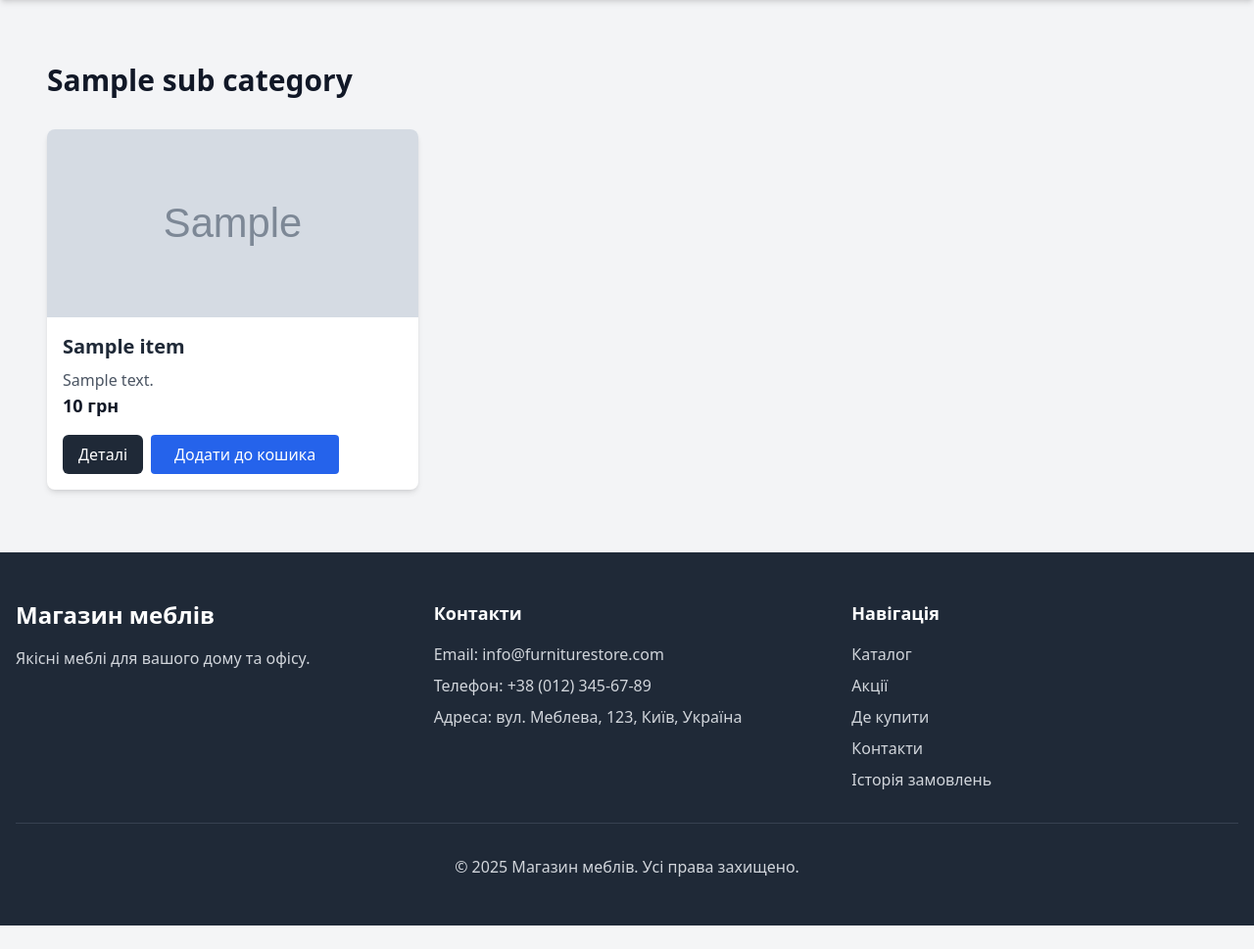
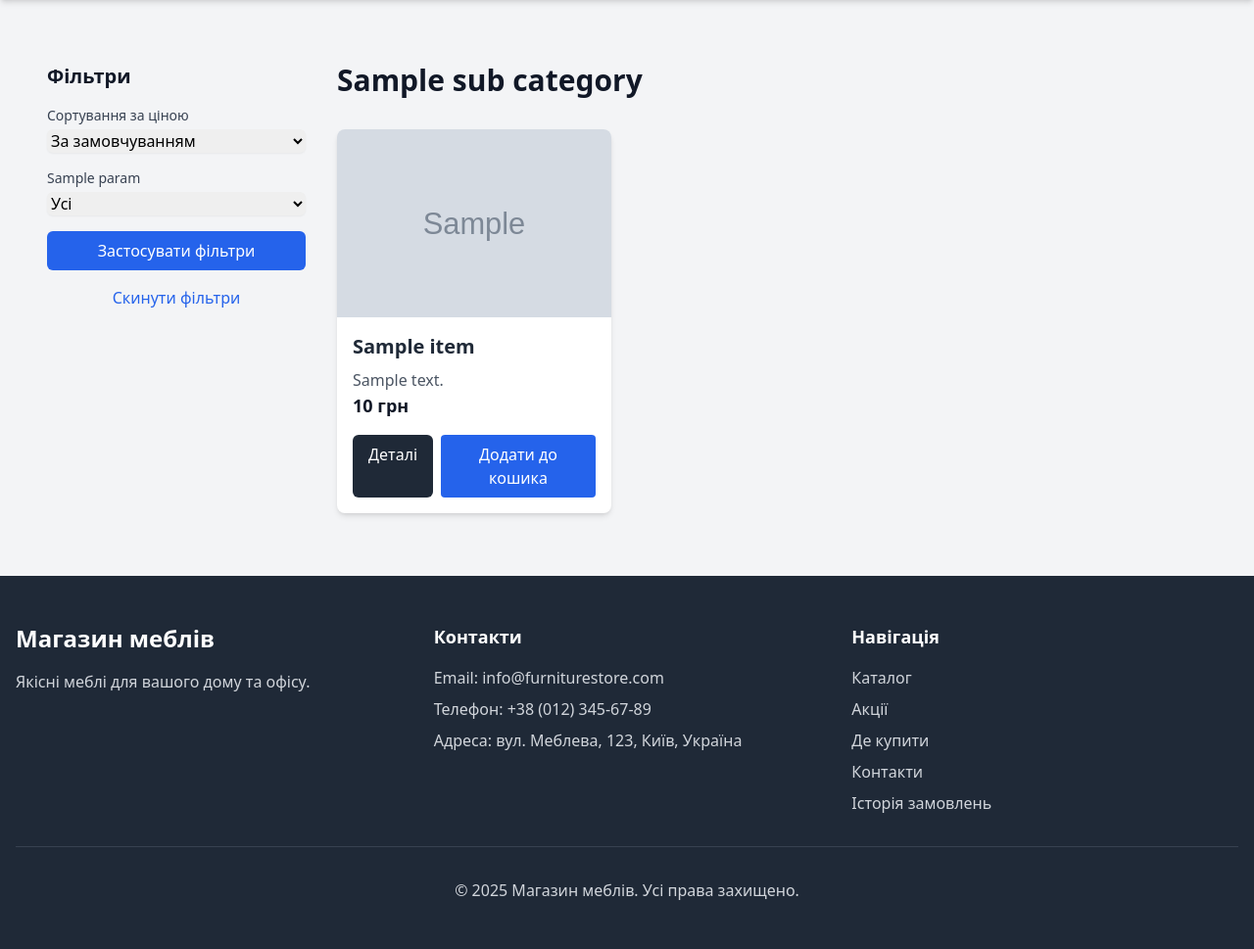
Before and after one commit to NykoEugen/Montal_Home, a Django app: template templates/sub_categories/sub_category_detail.html in a window 1280 px wide. Shown: the part 64-1033 px from the top of the page at 98% size. Before the commit the page ends 1009 px from the top, so only its background shows below. Run offline with Django 5.2, Linux system fonts and the light colour scheme; the template is opened without the code that fills it: most values are stand-ins (such as "Sample title", 1, 10 or a date in 2020); grey boxes marked "Sample" are stand-in pictures; some libraries are stand-ins or nearby versions.

Commit message:
side bar with params

```diff
--- a/furniture/views.py
+++ b/furniture/views.py
@@ -6,4 +6,8 @@ from furniture.models import Furniture
 
 def furniture_detail(request: HttpRequest, furniture_slug: str) -> HttpResponse:
     furniture = get_object_or_404(Furniture, slug=furniture_slug)
-    return render(request, "furniture/furniture_detail.html", {"furniture": furniture})
+    parameters = furniture.parameters.select_related('parameter').all()
+    return render(request, "furniture/furniture_detail.html", {
+        "furniture": furniture,
+        "parameters": parameters
+    })
--- a/templates/sub_categories/sub_category_detail.html
+++ b/templates/sub_categories/sub_category_detail.html
@@ -1,6 +1,57 @@
 {% extends 'shop/base.html' %}
 {% block content %}
     <div class="container mx-auto px-4 py-8">
+        <div class="flex flex-col lg:flex-row">
+
+            <div class="lg:w-1/4 lg:pr-8 mb-6 lg:mb-0">
+            <h2 class="text-xl font-semibold text-gray-900 mb-4">Фільтри</h2>
+            <form method="get" class="space-y-4">
+                <!-- Сортування за ціною -->
+                <div>
+                    <label for="sort" class="block text-sm font-medium text-gray-700">Сортування за ціною</label>
+                    <select name="sort" id="sort" class="mt-1 block w-full border-gray-300 rounded-md shadow-sm focus:ring-blue-500 focus:border-blue-500">
+                        <option value="" {% if not current_sort %}selected{% endif %}>За замовчуванням</option>
+                        <option value="price_asc" {% if current_sort == 'price_asc' %}selected{% endif %}>Від дешевого до дорогого</option>
+                        <option value="price_desc" {% if current_sort == 'price_desc' %}selected{% endif %}>Від дорогого до дешевого</option>
+                    </select>
+                </div>
+                <!-- Фільтри за параметрами -->
+                {% for key, param in filter_options.items %}
+                    <div>
+                        <label for="param_{{ key }}" class="block text-sm font-medium text-gray-700">{{ param.label }}</label>
+                        <select name="param_{{ key }}" id="param_{{ key }}" class="mt-1 block w-full border-gray-300 rounded-md shadow-sm focus:ring-blue-500 focus:border-blue-500">
+                            <option value="" {% if current_filters|length == 0 %}selected{% else %}
+                                {% with param_key='param_'|add:key found=false %}
+                                    {% for filter_key, filter_value in current_filters %}
+                                        {% if filter_key == param_key %}
+                                            {% if not filter_value %}selected{% endif %}
+                                            {% with found=true %}{% endwith %}
+                                        {% endif %}
+                                    {% endfor %}
+                                    {% if not found %}selected{% endif %}
+                                {% endwith %}
+                            {% endif %}>Усі</option>
+                            {% for value in param.values %}
+                                <option value="{{ value }}"
+                                        {% for filter_key, filter_value in current_filters %}
+                                            {% if filter_key == 'param_'|add:key and filter_value == value %}selected{% endif %}
+                                        {% endfor %}>
+                                    {{ value }}
+                                </option>
+                            {% endfor %}
+                        </select>
+                    </div>
+                {% endfor %}
+                <button type="submit" class="w-full bg-blue-600 text-white px-4 py-2 rounded-md hover:bg-blue-700">
+                    Застосувати фільтри
+                </button>
+                <!-- Кнопка для скидання фільтрів -->
+                <a href="{% url 'sub_categories:sub_categories_details' sub_category.slug %}" class="block text-center text-blue-600 hover:underline mt-2">
+                    Скинути фільтри
+                </a>
+            </form>
+        </div>
+            <div class="lg:w-3/4">
                 <h1 class="text-3xl font-bold text-gray-900 mb-8">{{ sub_category.name }}</h1>
                 {% if page_obj %}
                     <div class="grid grid-cols-1 sm:grid-cols-2 lg:grid-cols-3 gap-6">
@@ -66,4 +117,6 @@
                     <p class="text-gray-600">Товарів у цій підкатегорії поки немає.</p>
                 {% endif %}
             </div>
+        </div>
+    </div>
 {% endblock %}
```
Also changed, not shown: shop/admin.py (+7 -3 lines), sub_categories/views.py (+42 -1 lines), templates/furniture/furniture_detail.html (+13 -0 lines). Lines whose indentation alone changed are shown as unchanged.
